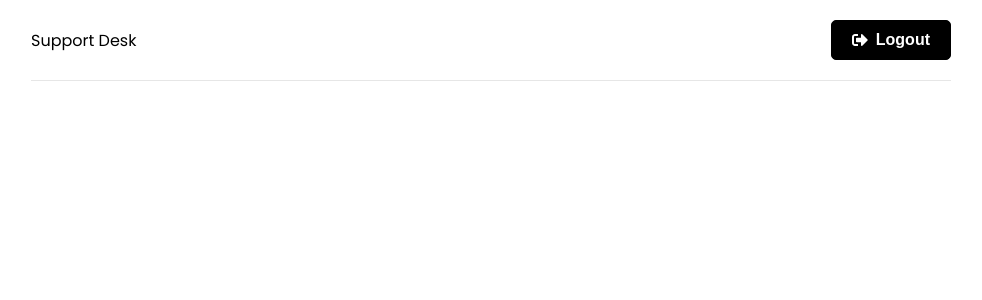
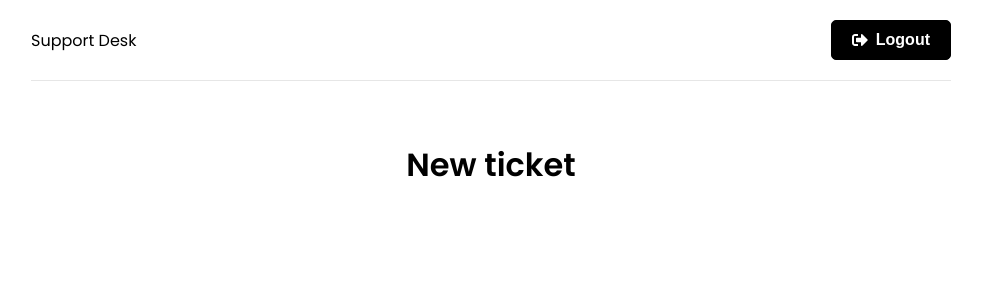
Before and after one commit to Jthomp1993/ticket-manager, a React (Create React App) app in the folder frontend/: page /new-ticket in a window 1280 px wide. Before the commit this address had no page. Shown: the top 300 px of the page, without its empty margins (149-1131 px from the left). Built offline with nearby package versions, Linux system fonts and the light colour scheme; sample sign-in values are in the browser's storage.

Commit message:
Route guard

```diff
--- a/frontend/src/App.js
+++ b/frontend/src/App.js
@@ -5,6 +5,8 @@ import Home from './pages/Home';
 import Login from './pages/Login';
 import Register from './pages/Register';
 import Header from './components/Header';
+import PrivateRoute from './components/PrivateRoute';
+import NewTicket from './pages/NewTicket';
 
 
 function App() {
@@ -17,6 +19,9 @@ function App() {
                   <Route path='/' element={<Home />} />
                   <Route path='/login' element={<Login />} />
                   <Route path='/register' element={<Register />} />
+                  <Route path='/new-ticket' element={<PrivateRoute />}>
+                    <Route path='/new-ticket' element={<NewTicket />} />
+                  </Route>
               </Routes>
           </div>
       </Router>
--- /dev/null
+++ b/frontend/src/components/PrivateRoute.jsx
@@ -0,0 +1,15 @@
+import { Navigate, Outlet } from 'react-router-dom';
+import { useAuthStatus } from '../hooks/useAuthStatus';
+import Spinner from './Spinner';
+
+const PrivateRoute = () => {
+    const { loggedIn, checkingStatus } = useAuthStatus();
+
+    if(checkingStatus) {
+        return <Spinner />
+    }
+
+    return loggedIn ? <Outlet /> : <Navigate to='/login' />
+}
+
+export default PrivateRoute
--- /dev/null
+++ b/frontend/src/hooks/useAuthStatus.js
@@ -0,0 +1,21 @@
+import { useState, useEffect } from "react";
+import { useSelector } from 'react-redux';
+
+export const useAuthStatus = () => {
+    const [loggedIn, setLoggedIn] = useState(false);
+    const [checkingStatus, setCheckingStatus] = useState(true);
+
+    const { user } = useSelector((state) => state.auth);
+
+    useEffect(() => {
+        if(user) {
+            setLoggedIn(true);
+        } else {
+            setLoggedIn(false);
+        }
+
+        setCheckingStatus(false);
+    }, [user]);
+
+    return { loggedIn, checkingStatus }
+}
--- /dev/null
+++ b/frontend/src/pages/NewTicket.jsx
@@ -0,0 +1,11 @@
+
+
+function NewTicket() {
+    return (
+        <div>
+            <h1>New ticket</h1>
+        </div>
+    )
+}
+
+export default NewTicket
```
